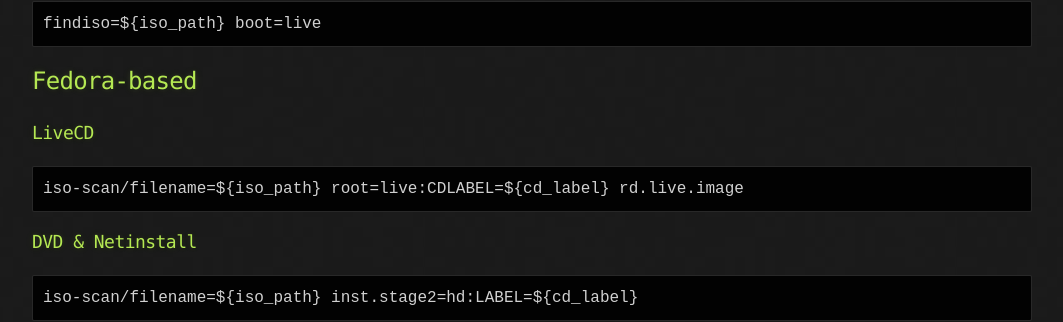
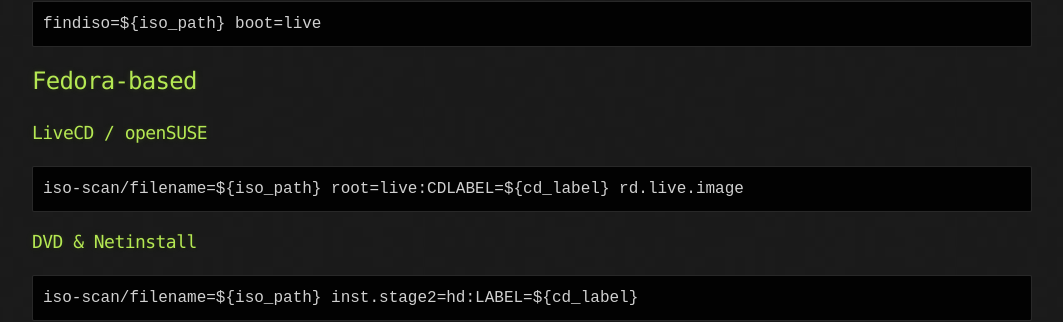
Before and after one commit to a1ive/a1ive.github.io, a Jekyll site: the page built from grub2_loopback.md, in a window 1280 px wide and 900 px high, scrolled down 890 px. Shown: the part 138-460 px from the top of the window, without its empty margins (108-1171 px from the left). Built offline with Jekyll 4.4.1, drawn with Linux system fonts in a browser that asks for light colours; our own code applies the rules of GitHub Pages for plain Markdown files.

Commit message:
Update grub2_loopback.md

````diff
--- a/grub2_loopback.md
+++ b/grub2_loopback.md
@@ -37,7 +37,7 @@ findiso=${iso_path} boot=live
 ```
 
 ## Fedora-based
-### LiveCD
+### LiveCD / openSUSE
 ```
 iso-scan/filename=${iso_path} root=live:CDLABEL=${cd_label} rd.live.image
 ```
````
